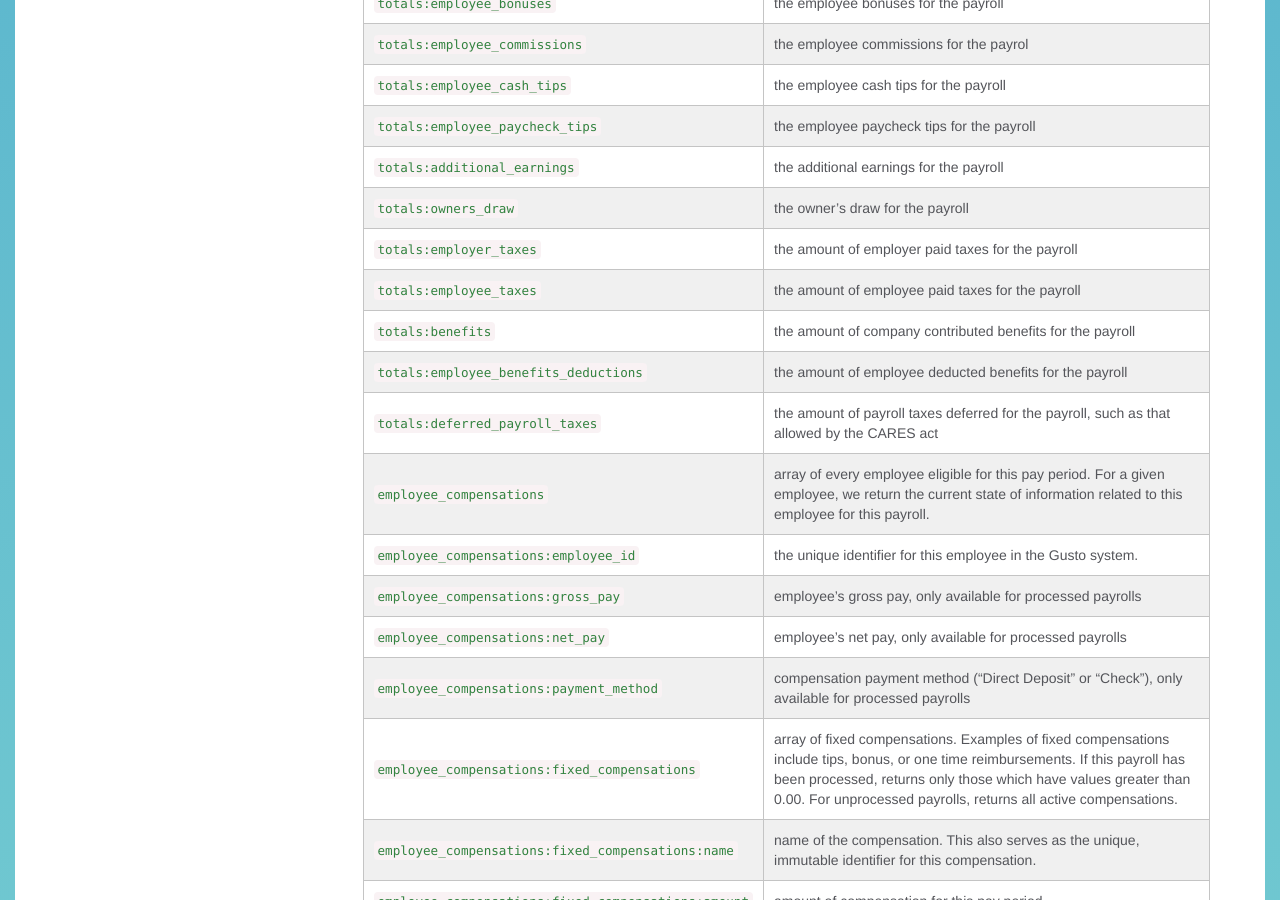
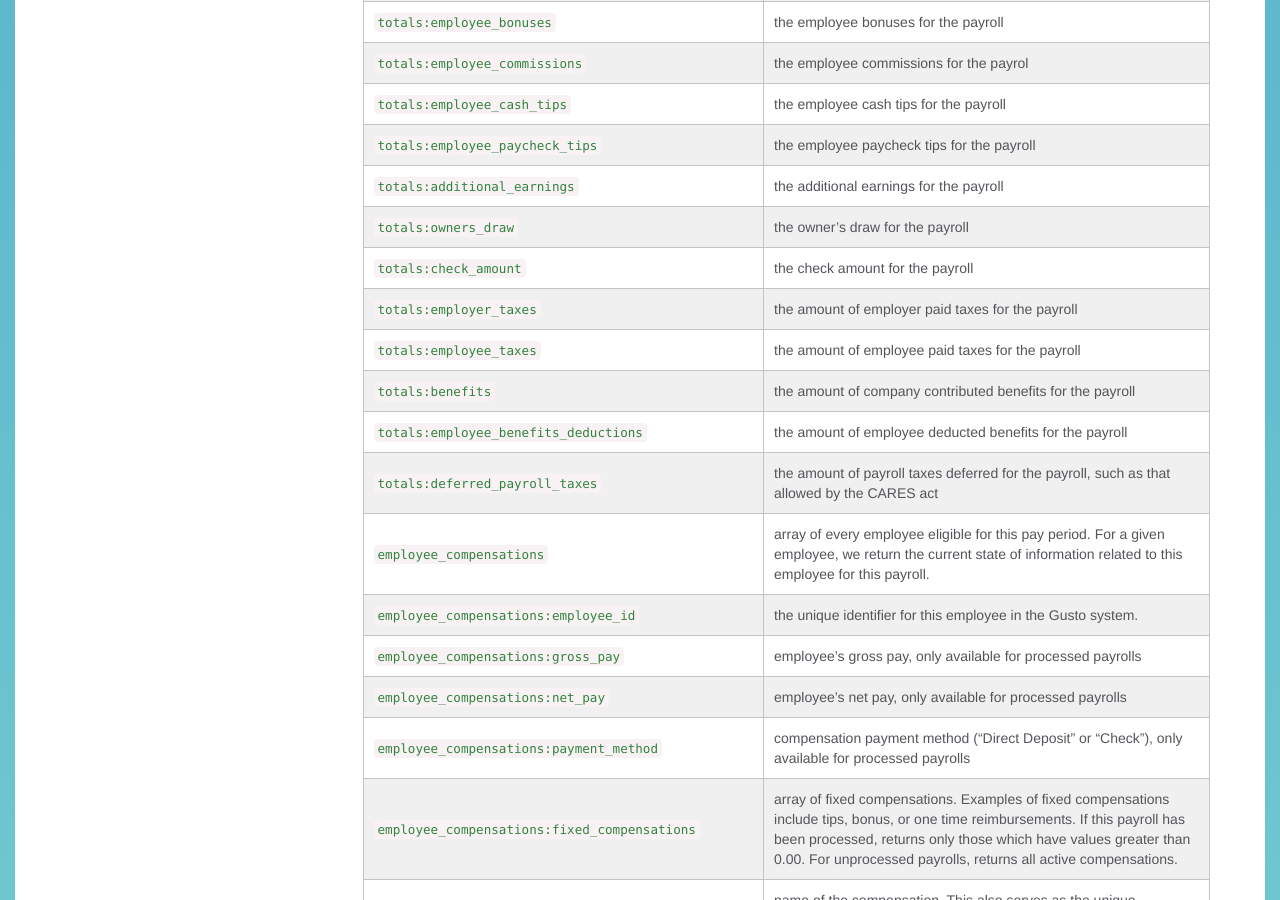
Before and after one commit to Gusto/gusto.github.io, a Jekyll site: the page built from _posts/2013-08-10-payrolls.markdown, in a window 1280 px wide and 900 px high, scrolled down 3947 px. Built offline with Jekyll 4.4.1, drawn with Linux system fonts in a browser that asks for light colours; some of the changed text lies outside the part shown.

Commit message:
Add payroll totals check_amount documentation

```diff
--- a/_posts/2013-08-10-payrolls.markdown
+++ b/_posts/2013-08-10-payrolls.markdown
@@ -45,6 +45,7 @@ layout: sidebar
       "employee_paycheck_tips": "0.00",
       "additional_earnings": "0.00",
       "owners_draw": "0.00",
+      "check_amount": "1953.31",
       "employer_taxes": "191.25",
       "employee_taxes": "646.69",
       "benefits": "0.00",
@@ -182,6 +183,7 @@ layout: sidebar
 | `totals:employee_paycheck_tips` | the employee paycheck tips for the payroll
 | `totals:additional_earnings`    | the additional earnings for the payroll
 | `totals:owners_draw`      | the owner's draw for the payroll
+| `totals:check_amount`     | the check amount for the payroll
 | `totals:employer_taxes`   | the amount of employer paid taxes for the payroll
 | `totals:employee_taxes`   | the amount of employee paid taxes for the payroll
 | `totals:benefits`         | the amount of company contributed benefits for the payroll
@@ -273,6 +275,7 @@ You may provide all, none, or any combination of them to scope the returned data
     "employee_paycheck_tips": "0.00",
     "additional_earnings": "0.00",
     "owners_draw": "0.00",
+    "check_amount": "1953.31",
     "employer_taxes": "191.25",
     "employee_taxes": "646.69",
     "benefits": "0.00",
@@ -409,6 +412,7 @@ You may provide all, none, or any combination of them to scope the returned data
 | `totals:employee_paycheck_tips` | the employee paycheck tips for the payroll
 | `totals:additional_earnings`    | the additional earnings for the payroll
 | `totals:owners_draw`      | the owner's draw for the payroll
+| `totals:check_amount`     | the check amount for the payroll
 | `totals:employer_taxes`   | the amount of employer paid taxes for the payroll
 | `totals:employee_taxes`   | the amount of employee paid taxes for the payroll
 | `totals:benefits`         | the amount of company contributed benefits for the payroll
```
